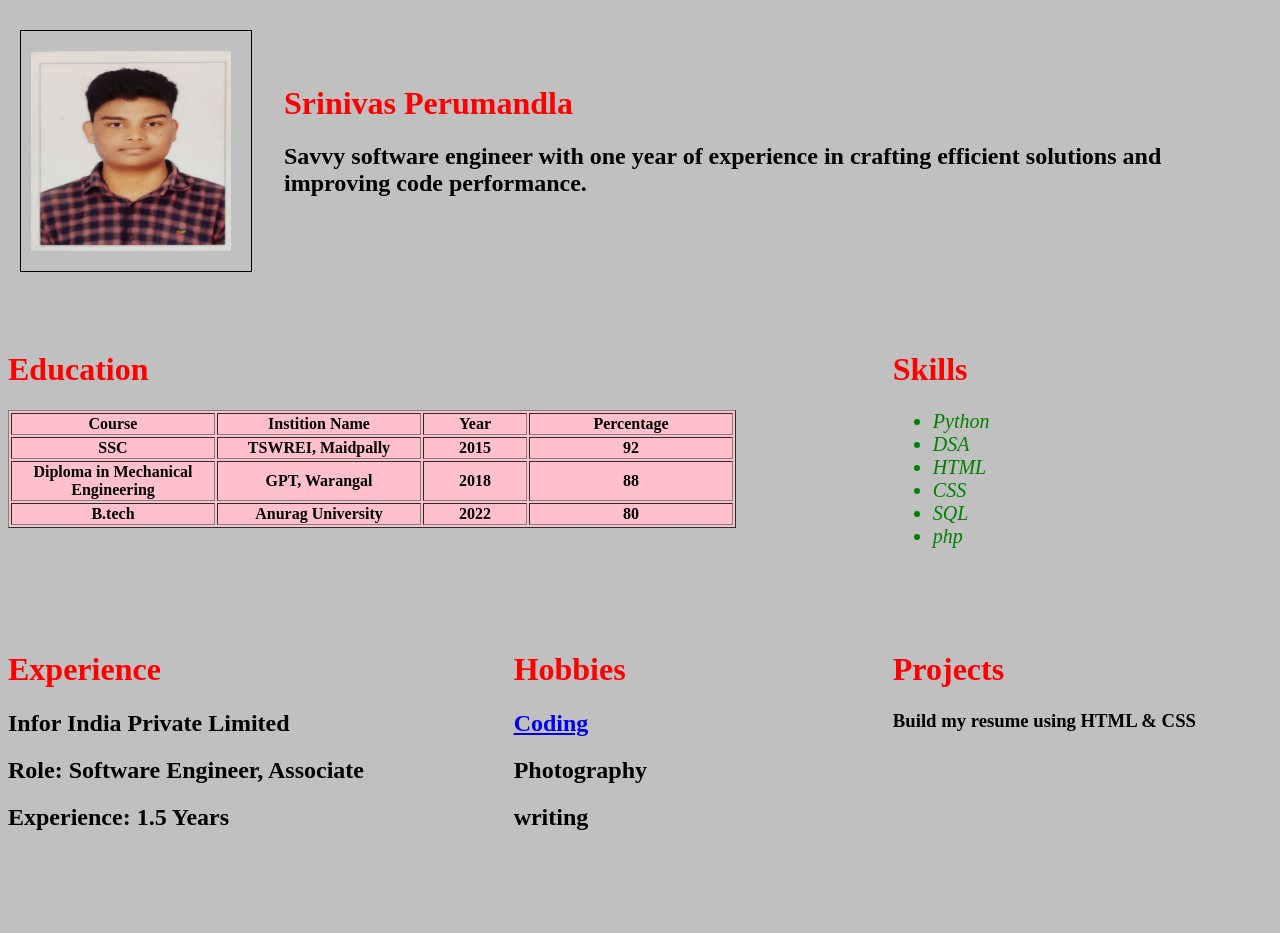
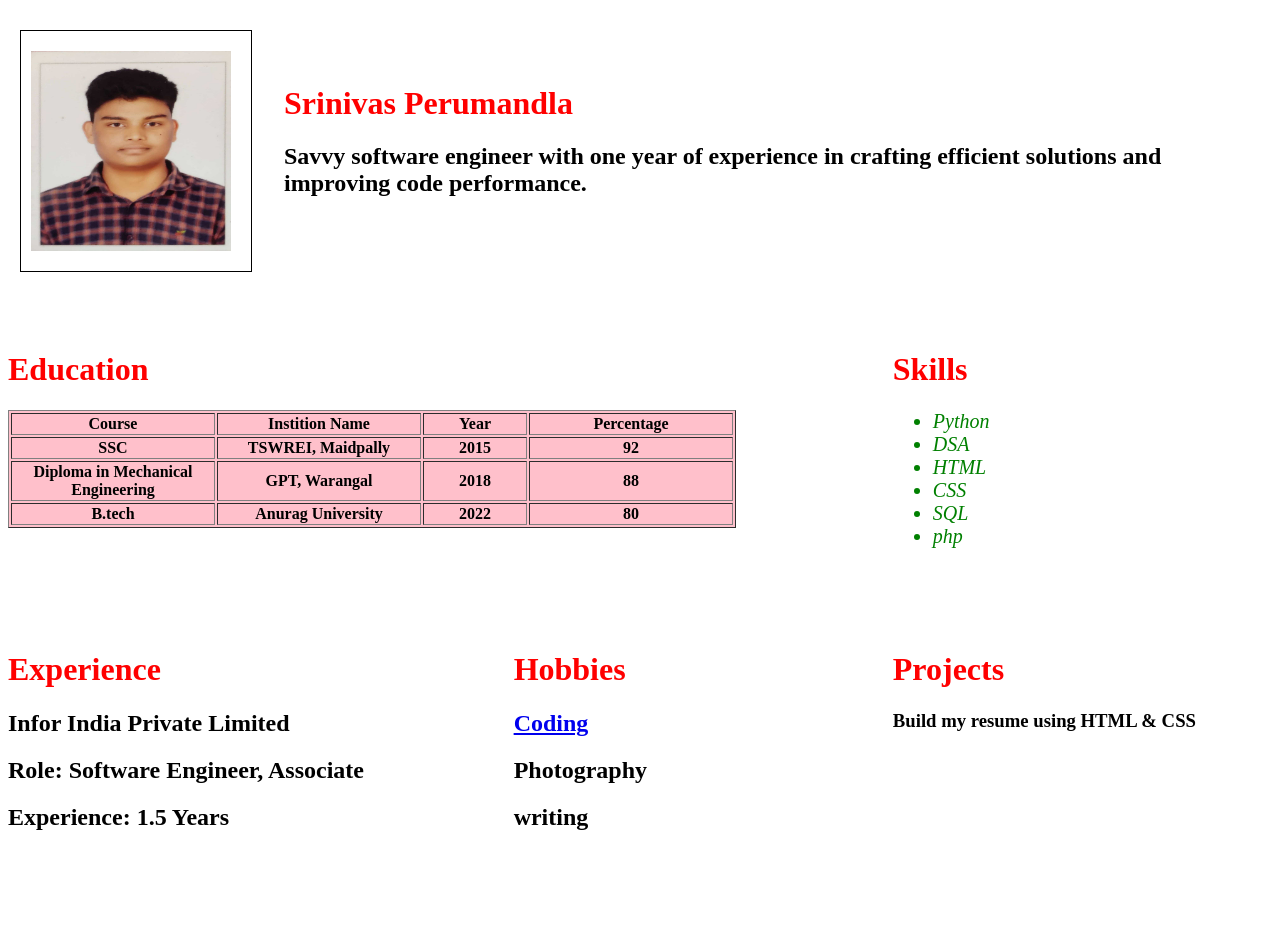
Before and after one commit to TigerKaHukum/HTML_Project, a plain HTML site: page index.html in a window 1280 px wide. Shown: the top 933 px of the page. Drawn offline with Linux system fonts and the light colour scheme; files whose address does not match are found by name.

Commit message:
index.html

```diff
--- a/index.html
+++ b/index.html
@@ -13,7 +13,7 @@
 		   #divi4{width:30%;height:300px;float:right;}
 		   #divi5{width:30%;height:300px;float:right;}
 	</style>
-	<body style='background-color:Silver'>
+	<body style='background-color:white'>
 		<Table>
 			<TR>
 				<TD>
```
